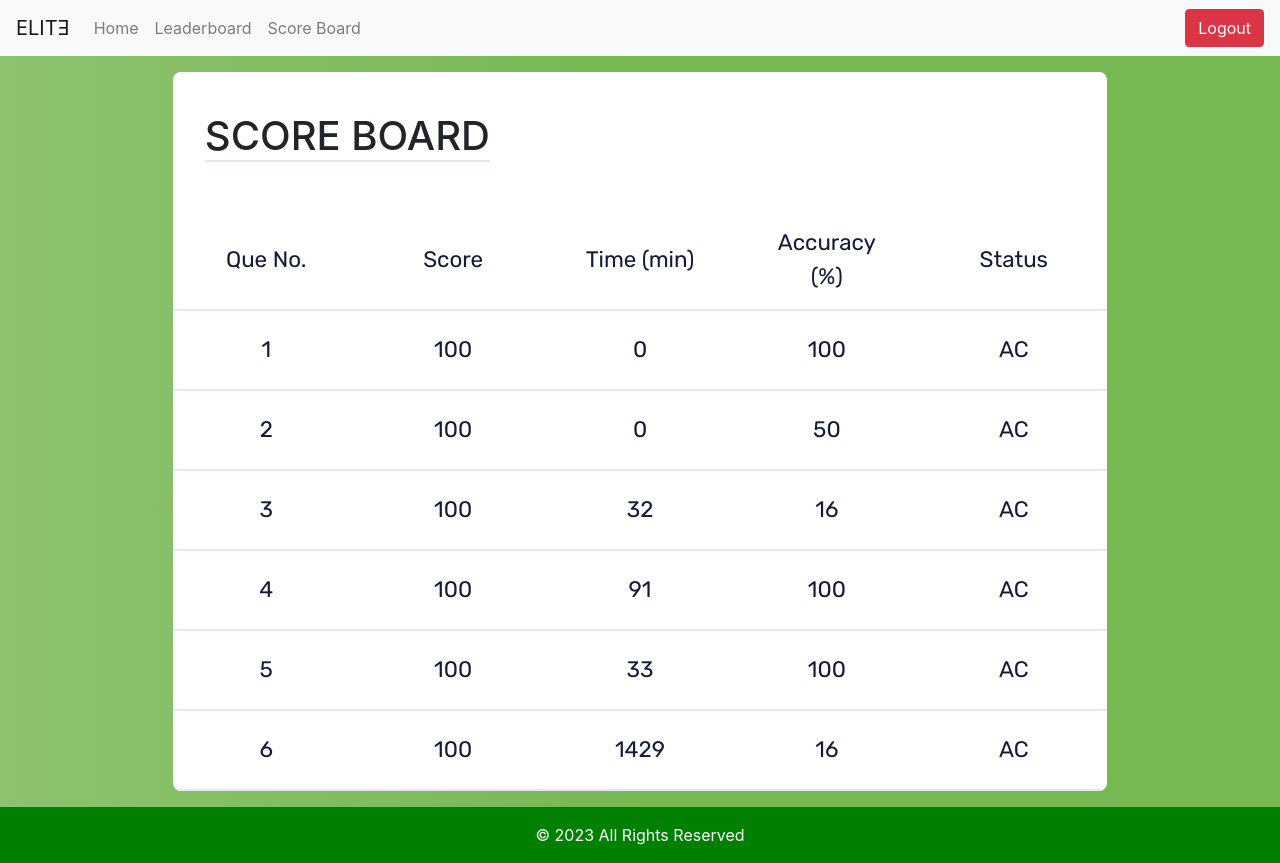
After one commit to darshan9405/Interactive-Puzzle, a Django app: page /analytics/ in a window 1280 px wide. The commit adds this page. Run offline with Django 4.2, Linux system fonts and the light colour scheme; a user stored in the database is signed in; data comes from the database, SQL or seed files in the repository; both versions use the stored data as it was after the commit; some libraries are stand-ins or nearby versions.

Commit message:
add score board

```diff
--- /dev/null
+++ b/Backend/interactivepuzzle/templates/Analytics.html
@@ -0,0 +1,64 @@
+{% extends "header.html" %} {% block content %} {% load crispy_forms_tags %}
+
+<style>
+    .a_accuracy,
+    .a_count,
+    .a_timename,
+    .a_status,
+    .a_score {
+        text-align: center;
+    }
+
+    @media screen and (max-width:950px) {
+        .a_timename {
+            display: none;
+        }
+
+    }
+
+    @media screen and (max-width:950px) {
+        .a_accuracy {
+            display: none;
+        }
+    }
+</style>
+<div class="leaderboard-container">
+    {% if user.is_authenticated %}
+    <main>
+        <div id="header">
+            <h1>Score Board</h1>
+        </div>
+        <div id="leaderboard">
+            <table>
+                <tr>
+                    <td class="a_count">Que No.</td>
+                    <td class="a_score">Score</td>
+                    <td class="a_timename">Time (min)</td>
+                    <td class="a_accuracy">Accuracy (%)</td>
+                    <td class="a_status">Status</td>
+                </tr>
+                {% for sublist in data %}
+                <tr>
+                    <td class="a_count">{{forloop.counter}}</td>
+                    <td class="a_score">{{sublist.0}}</td>
+                    <td class="a_timename">{{sublist.2}}</td>
+                    <td class="a_accuracy">
+                        {{sublist.3}}
+                    </td>
+                    <td class="a_status">
+                        {% if sublist.4 == 'Accepted' %}
+                        AC
+                        {% elif sublist.4 == 'Wrong Answer' %}
+                        WA
+                        {% else %}
+                        NA
+                        {% endif %}
+                    </td>
+                </tr>
+                {% endfor %}
+            </table>
+        </div>
+    </main>
+    {% endif %}
+</div>
+{% endblock %}
--- a/Backend/interactivepuzzle/templates/includes/navbar.html
+++ b/Backend/interactivepuzzle/templates/includes/navbar.html
@@ -7,6 +7,7 @@
   </button>
 
   <div class="collapse navbar-collapse" id="navbarSupportedContent">
+    {% if user.is_authenticated %}
     <ul class="navbar-nav mr-auto">
       <li class="nav-item">
         <a class="nav-link" href="{% url 'interactivepuzzle:index' %}">Home</a>
@@ -14,8 +15,11 @@
       <li class="nav-item">
         <a class="nav-link" href="{% url 'interactivepuzzle:leaderboard' %}">Leaderboard</a>
       </li>
+      <li class="nav-item">
+        <a class="nav-link" href="{% url 'interactivepuzzle:analytics' %}">Score Board</a>
+      </li>
     </ul>
-    {% if user.is_authenticated %} {% if session.startTime %}
+    {% if session.startTime %}
     <ul class="navbar-nav mr-auto">
       <li class="nav-item">
         <div id="timer"></div>
@@ -27,6 +31,11 @@
       <button type="submit" class="btn btn-danger">Logout</button>
     </form>
     {% else %}
+    <ul class="navbar-nav mr-auto">
+      <li class="nav-item">
+        <a class="nav-link" href="{% url 'interactivepuzzle:leaderboard' %}">Leaderboard</a>
+      </li>
+    </ul>
     <form method="POST" action="{% url 'interactivepuzzle:login' %}">
       {% csrf_token %}
       <button type="submit" class="btn btn-success">Login</button>
--- a/Backend/interactivepuzzle/urls.py
+++ b/Backend/interactivepuzzle/urls.py
@@ -9,8 +9,9 @@ urlpatterns = [
     path("register/", views.register_request, name="register"),
     path("login/", views.login_request, name="login"),
     path("logout/", views.logout_request, name="logout"),
-    path("instructions/",views.instructions,name = "instructions"),
-    path("question",views.fetchquestion,name = "fetchquestion"),
-    path("submission/<int:id>/",views.submission_request,name = "submission"),
-    path("leaderboard/",views.fetch_leaderboard,name = "leaderboard")
+    path("instructions/", views.instructions, name="instructions"),
+    path("question", views.fetchquestion, name="fetchquestion"),
+    path("submission/<int:id>/", views.submission_request, name="submission"),
+    path("leaderboard/", views.fetch_leaderboard, name="leaderboard"),
+    path("analytics/", views.get_analytics, name="analytics")
 ]
--- a/Backend/interactivepuzzle/views.py
+++ b/Backend/interactivepuzzle/views.py
@@ -15,7 +15,7 @@ def register_request(request):
         if form.is_valid():
             user = form.save()
             login(request, user)
-            messages.success(request, "Registration successful.",
+            messages.success(request, "Registration successful!",
                              extra_tags='login_success')
             return redirect("interactivepuzzle:index")
         messages.error(
@@ -34,7 +34,7 @@ def login_request(request):
             if user is not None:
                 login(request, user)
                 messages.info(
-                    request, f"You are now logged in as {username}.", extra_tags="login_success")
+                    request, f"Successfully logged in as {username}!", extra_tags="login_success")
                 return redirect("interactivepuzzle:index")
             else:
                 messages.error(
@@ -122,6 +122,8 @@ def submission_request(request, id):
             answer = data.get("answer")
             user = CustomUser.objects.get(username=request.user)
             quesdata = question.objects.get(id=id)
+            if answer == '':
+                return fetchquestion(request)
             if quesdata.answer == answer:
                 prevSession = session.objects.filter(
                     user=request.user).filter(question=quesdata)
@@ -149,6 +151,8 @@ def submission_request(request, id):
                 currSubmission.timeEnd = timezone.now()
                 currSubmission.score = 0
                 currSubmission.save()
+                messages.info(
+                    request, f"{answer} is the Wrong Answer :(", extra_tags="wrong_submission")
                 return fetchquestion(request)
     return login_request(request)
 
@@ -171,3 +175,32 @@ def fetch_leaderboard(request):
         final_data.append([data[0], data[1]['score'], data[1]['time']])
     context = {'data': final_data}
     return render(request, 'leaderboard.html', context=context)
+
+
+def get_analytics(request):
+    queData = question.objects.all()
+    user = CustomUser.objects.get(username=request.user)
+
+    userData = []
+    # score,submissions,time,accuracy,status
+    for que in queData:
+        subs = submissions.objects.filter(user=user).filter(question=que)
+        if len(subs) == 0:
+            userData.append([0, 0, 0, 0, 'UnAttempted'])
+        else:
+            ac = submissions.objects.filter(user=user).filter(
+                question=que).filter(status=True)
+            if len(ac) == 0:
+                currSession = session.objects.get(user=user, question=que)
+                timedelta = timezone.now() - currSession.startTime
+                timeTaken = int(timedelta.seconds/60)
+                userData.append([0, len(subs), timeTaken, 0, 'Wrong Answer'])
+            else:
+                lastSub = submissions.objects.get(
+                    user=user, question=que, status=True)
+                timedelta = lastSub.timeEnd - lastSub.timeStart
+                timeTaken = int(timedelta.seconds/60)
+                userData.append([100, len(subs), timeTaken,
+                                int(100/(len(subs))), 'Accepted'])
+    context = {'data': userData}
+    return render(request, 'Analytics.html', context=context)
```
Also changed, not shown: Backend/interactivepuzzle/static/css/header.css (+0 -34 lines), Backend/interactivepuzzle/templates/index.html (+11 -0 lines), Backend/interactivepuzzle/templates/question.html (+11 -0 lines), Backend/db.sqlite3.
